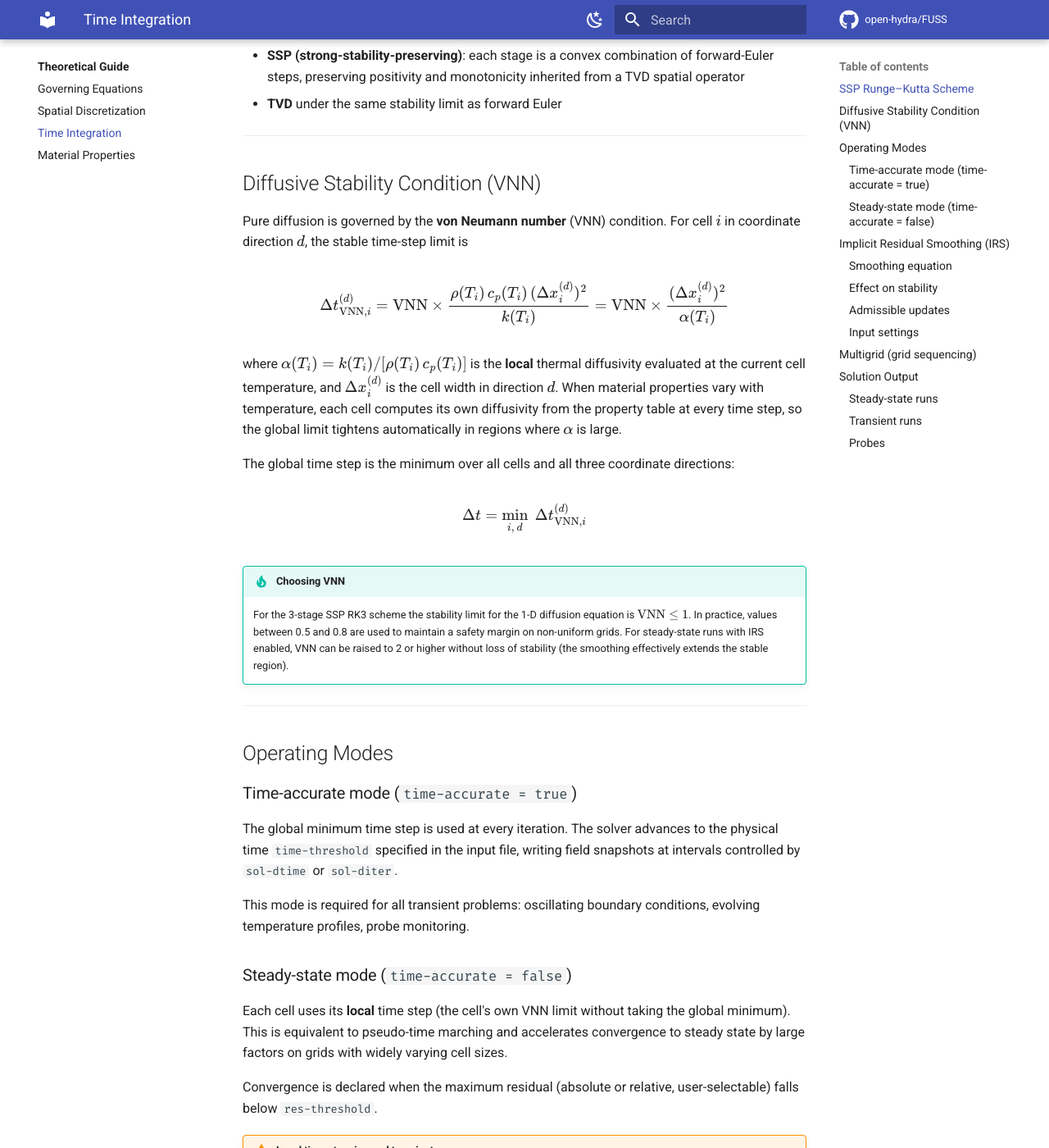
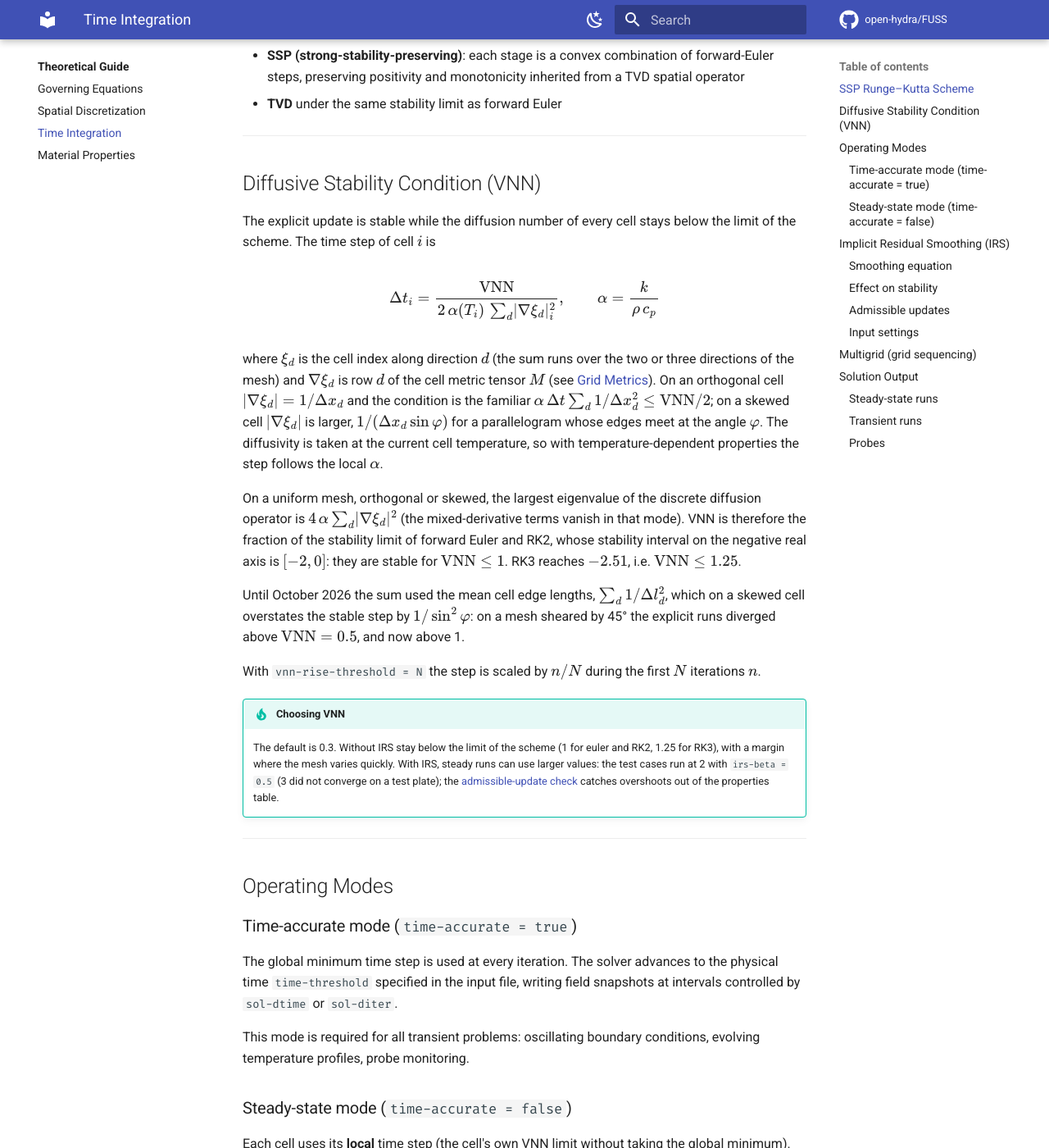
Before and after one commit to open-hydra/FUSS, an MkDocs documentation site: the page built from docs/theory/time-integration.md, in a window 1280 px wide and 1400 px high, scrolled down 961 px. Shown: the whole window at 82% size. Built offline with MkDocs 1.6.1 and Material for MkDocs 9.7.7, drawn with Linux system fonts in a browser that asks for light colours; comment, search, counter and statistics services are not loaded.

Commit message:
Time step: diffusion limit from the cell metric, sum_d |grad xi_d|^2
The local time step was 0.5 vnn / (alpha sum_d 1/dl_d^2) with dl_d the mean
edge length of the cell. The explicit limit of the discrete operator is set
by sum_d |grad xi_d|^2 (grad xi_d = row d of the cell metric M): on a
uniform mesh, orthogonal or skewed, its largest eigenvalue is
4 alpha sum_d |grad xi_d|^2, the mixed-derivative terms vanishing in that
mode (Fourier analysis of the FUSS stencil: exact for 2-D parallelograms
from 90 to 30 degrees, 3-D cells with all edges pairwise at 90 to 50
degrees, and sheared 3-D cells). |grad xi_d| = 1/dl_d on an orthogonal
cell, 1/(dl_d sin phi) on a parallelogram with angle phi, so the edge
lengths overstated the stable step by 1/sin^2(phi): 2 at 45 degrees, 4 at
30. Now dt = 0.5 vnn / (alpha sum_d |grad xi_d|^2), with no option (the
old form was a mistake, not a choice). The idea of MOSE 548bf46; FUSS
already summed over directions.

Checked:
- 40 x 40 block sheared by 45 degrees, euler, 3000 iterations. Before:
  vnn 0.45 converged, 0.50 stalled (residual 61), 0.55 diverged at
  iteration 32. Now: 0.9 converges (the residual history of 0.45 before
  to 3e-9, since dt is halved on that mesh), 1.0 stalls, 1.05 diverges at
  iteration 32: the limit is vnn = 1, as for forward Euler on an
  orthogonal mesh.
- The 16 test cases (orthogonal meshes) against the previous commit: dt
  changes in its last bits (diagnostic files), final fields within 1e-11 K
  (5e-15 relative, the output precision), the same iteration counts to
  convergence and end times, every verify.py PASS.

docs/theory/time-integration.md: the stability section states the formula
actually used, the limits of the time schemes (1 for euler and RK2, 1.25
for RK3) and the change.

Co-Authored-By: Claude Opus 5.5 <noreply@anthropic.com>

```diff
--- a/docs/theory/time-integration.md
+++ b/docs/theory/time-integration.md
@@ -40,25 +40,24 @@ The scheme is:
 
 ## Diffusive Stability Condition (VNN)
 
-Pure diffusion is governed by the **von Neumann number** (VNN) condition.  For cell $i$ in coordinate direction $d$, the stable time-step limit is
+The explicit update is stable while the diffusion number of every cell stays below the limit of the scheme. The time step of cell $i$ is
 
 $$
-\Delta t_{\text{VNN},i}^{(d)} =
-\text{VNN} \times \frac{\rho(T_i)\,c_p(T_i)\,(\Delta x_{i}^{(d)})^2}{k(T_i)}
-= \text{VNN} \times \frac{(\Delta x_{i}^{(d)})^2}{\alpha(T_i)}
+\Delta t_i = \frac{\text{VNN}}{2\,\alpha(T_i)\,\sum_{d}\lvert\nabla\xi_d\rvert_i^{2}},
+\qquad \alpha = \frac{k}{\rho\,c_p}
 $$
 
-where $\alpha(T_i) = k(T_i) / [\rho(T_i)\,c_p(T_i)]$ is the **local** thermal diffusivity evaluated at the current cell temperature, and $\Delta x_{i}^{(d)}$ is the cell width in direction $d$.  When material properties vary with temperature, each cell computes its own diffusivity from the property table at every time step, so the global limit tightens automatically in regions where $\alpha$ is large.
+where $\xi_d$ is the cell index along direction $d$ (the sum runs over the two or three directions of the mesh) and $\nabla\xi_d$ is row $d$ of the cell metric tensor $M$ (see [Grid Metrics](numerics.md#grid-metrics)). On an orthogonal cell $\lvert\nabla\xi_d\rvert = 1/\Delta x_d$ and the condition is the familiar $\alpha\,\Delta t \sum_d 1/\Delta x_d^2 \le \text{VNN}/2$; on a skewed cell $\lvert\nabla\xi_d\rvert$ is larger, $1/(\Delta x_d \sin\varphi)$ for a parallelogram whose edges meet at the angle $\varphi$. The diffusivity is taken at the current cell temperature, so with temperature-dependent properties the step follows the local $\alpha$.
 
-The global time step is the minimum over all cells and all three coordinate directions:
+On a uniform mesh, orthogonal or skewed, the largest eigenvalue of the discrete diffusion operator is $4\,\alpha \sum_d \lvert\nabla\xi_d\rvert^2$ (the mixed-derivative terms vanish in that mode). VNN is therefore the fraction of the stability limit of forward Euler and RK2, whose stability interval on the negative real axis is $[-2, 0]$: they are stable for $\text{VNN} \le 1$. RK3 reaches $-2.51$, i.e. $\text{VNN} \le 1.25$.
 
-$$
-\Delta t = \min_{i,\,d}\;\Delta t_{\text{VNN},i}^{(d)}
-$$
+Until October 2026 the sum used the mean cell edge lengths, $\sum_d 1/\Delta l_d^2$, which on a skewed cell overstates the stable step by $1/\sin^2\varphi$: on a mesh sheared by 45° the explicit runs diverged above $\text{VNN} = 0.5$, and now above 1.
+
+With `vnn-rise-threshold = N` the step is scaled by $n/N$ during the first $N$ iterations $n$.
 
 !!! tip "Choosing VNN"
 
-    For the 3-stage SSP RK3 scheme the stability limit for the 1-D diffusion equation is $\text{VNN} \leq 1$.  In practice, values between 0.5 and 0.8 are used to maintain a safety margin on non-uniform grids.  For steady-state runs with IRS enabled, VNN can be raised to 2 or higher without loss of stability (the smoothing effectively extends the stable region).
+    The default is 0.3. Without IRS stay below the limit of the scheme (1 for euler and RK2, 1.25 for RK3), with a margin where the mesh varies quickly. With IRS, steady runs can use larger values: the test cases run at 2 with `irs-beta = 0.5` (3 did not converge on a test plate); the [admissible-update check](#admissible-updates) catches overshoots out of the properties table.
 
 ---
 
```
Also changed, not shown: 1 other file.
